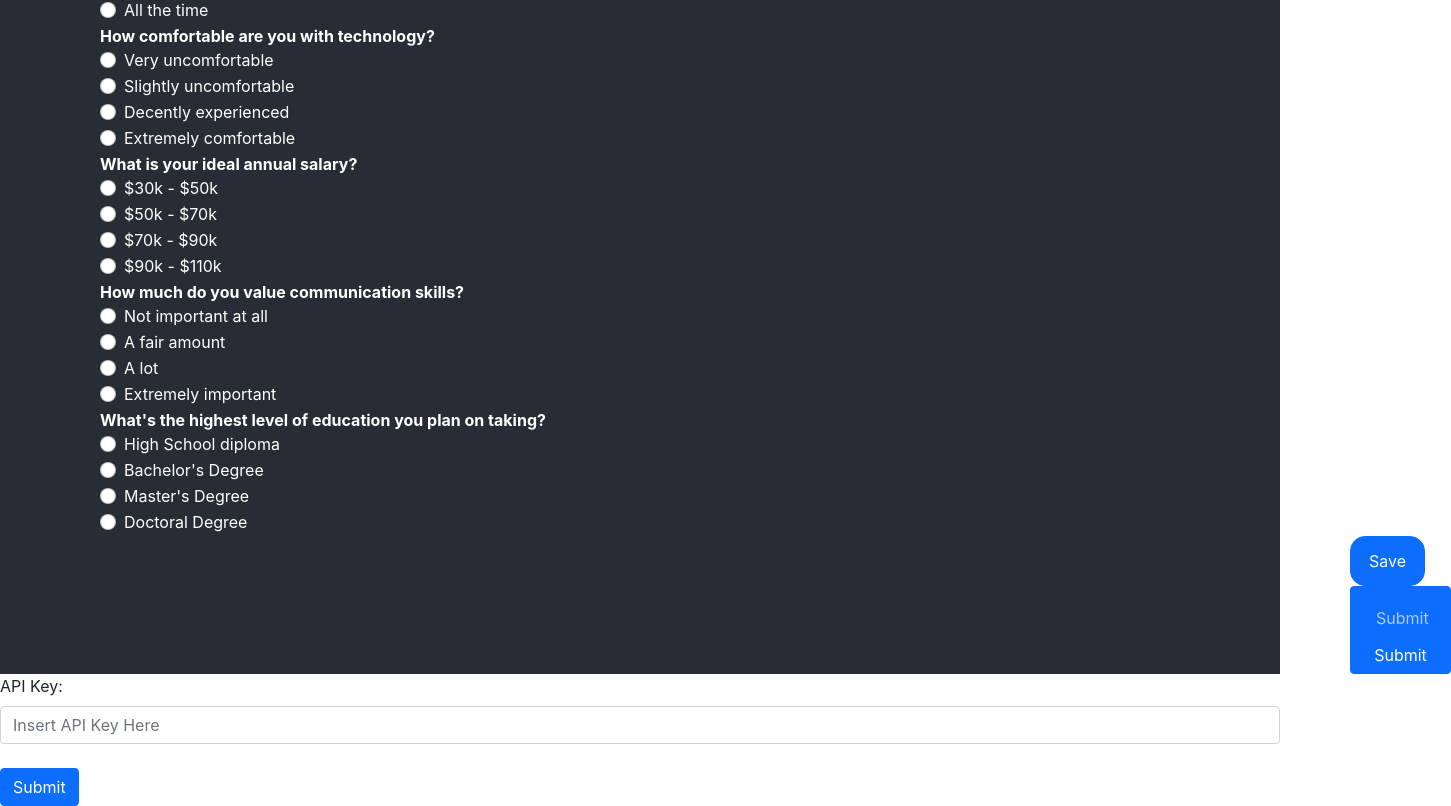
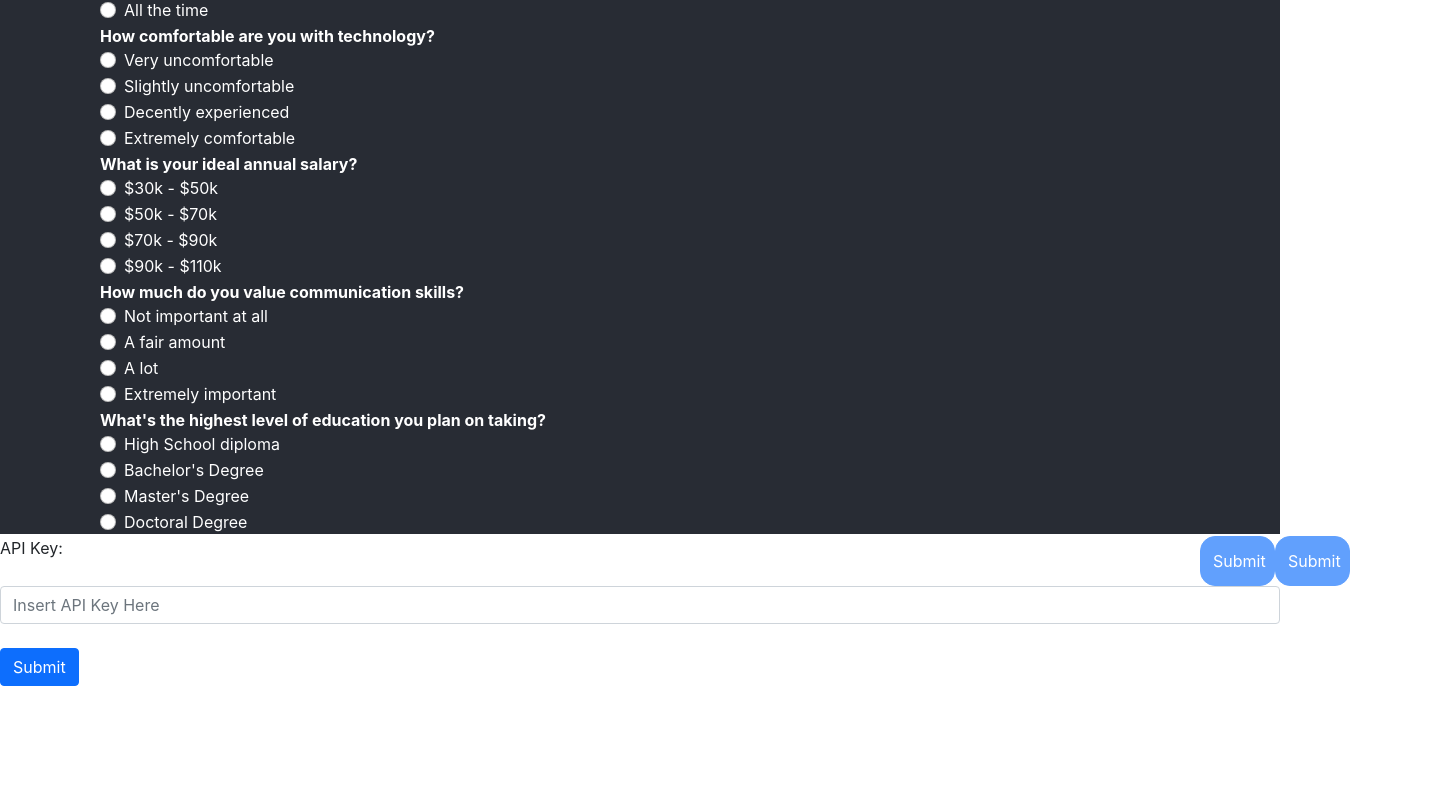
Before and after one commit to bleaky11/starter_helpi, a React (Create React App) app: page /#/basic-questions in a window 1280 px wide. Shown: the part 898-1704 px from the top of the page, 1451 px wide, since content can reach past the window. After the commit the page ends 1584 px from the top, so only its background shows below. Built offline with nearby package versions, Linux system fonts and the light colour scheme.

Commit message:
Testing Save button

```diff
--- a/src/App.tsx
+++ b/src/App.tsx
@@ -24,6 +24,7 @@ function App() {
   const [page, setPage] = useState<string>("Home"); // Visibility for accessing basic questions
   const [basicComplete, toggleBasic] = useState<boolean>(false)// To track basic question completion
   const [detailedComplete, toggleDetailed] = useState<boolean>(false) // To track detailed question completion
+  const[savedCareer, setCareer] = useState<string>("");
 
   // Sets the local storage item to the API key the user inputted
   function handleSubmit() {
@@ -40,7 +41,7 @@ function App() {
           <>
           <HeaderComponent setPage={setPage} page={page} />
             <Routes>
-              <Route path="/basic-questions" element={<BasicCareerComponent basicComplete={basicComplete} toggleBasic={toggleBasic}/>}/>
+              <Route path="/basic-questions" element={<BasicCareerComponent basicComplete={basicComplete} toggleBasic={toggleBasic} savedCareer = {savedCareer} setCareer = {setCareer}/>}/>
               <Route path="/detailed-questions" element={<DetailedCareerComponent detailedComplete={detailedComplete} toggleDetailed={toggleDetailed}/>}/>
               <Route path="/" element={<MainPage setPage={setPage} page={page} basicComplete={basicComplete} detailedComplete={detailedComplete}/>} />
             </Routes>
--- a/src/basicCareer.tsx
+++ b/src/basicCareer.tsx
@@ -7,12 +7,15 @@ export interface submitButton{ // Interface for keeping track of Basic Question
   basicComplete: boolean;
   toggleBasic: (notBasic: boolean) => void;
 }
-export function Submit({basicComplete, toggleBasic}: submitButton){
-    toggleBasic(!basicComplete);
-    alert("Thanks for completing the Basic Career quiz!");
+
+export interface saveButton
+{
+  savedCareer: string
+  setCareer: (newState: string) => void;
 }
 
-export function BasicCareerComponent({basicComplete, toggleBasic}: submitButton): JSX.Element {
+export function BasicCareerComponent({basicComplete, toggleBasic, savedCareer, setCareer}: submitButton & saveButton): JSX.Element
+{
   const [progress, setProgress] = useState<number>(0);
   const [questions, setQuestions] = useState([
     { text: "How much noise do you mind in your work environment?", type: "radio", choices: [{ id: 1, label: "No noise" }, { id: 2, label: "A little noise" }, { id: 3, label: "A lot of noise" }, {id: 4, label: "I don't mind any"}], selected: [false, false, false, false] },
@@ -26,8 +29,28 @@ export function BasicCareerComponent({basicComplete, toggleBasic}: submitButton)
     { text: "What's the highest level of education you plan on taking?", type: "radio", choices: [{ id: 1, label: "High School diploma" }, { id: 2, label: "Bachelor's Degree" }, { id: 3, label: "Master's Degree" }, {id: 4, label: "Doctoral Degree"}], selected: [false, false, false, false] }
   ]);
 
-  useEffect(() =>
+  function handleSave()
+  {
+    localStorage.setItem("quizProgress", JSON.stringify(progress));
+    localStorage.setItem("quizAnswers", JSON.stringify(questions));
+  }
+
+  function handleSubmit({basicComplete, toggleBasic}: submitButton)
+  {
+    toggleBasic(!basicComplete);
+    handleSave();
+    if (questions.some(question => question.selected.some(selected => selected)))
     {
+      setCareer("quizAnswers");
+    }
+    else
+    {
+      setCareer("");
+    }
+    alert("Thanks for completing the Basic Career quiz!");
+  }
+
+  useEffect(() => {
     const savedProgress = localStorage.getItem("quizProgress");
     const savedAnswers = localStorage.getItem("quizAnswers");
     if (savedProgress)
@@ -38,22 +61,33 @@ export function BasicCareerComponent({basicComplete, toggleBasic}: submitButton)
     {
       setProgress(0);
     }
-    if (savedAnswers)
-    {
+    if (savedAnswers) {
       setQuestions(JSON.parse(savedAnswers));
     }
   }, []);
 
-  const handleSave = () => {
-  localStorage.setItem("quizProgress", JSON.stringify(progress));
-  localStorage.setItem("quizAnswers", JSON.stringify(questions));
+  function BasicSubmit({basicComplete, toggleBasic}: submitButton): JSX.Element {
+    return(<div>
+      <Button style = {{height: "50px", width: "75px", borderRadius: "15px"}} disabled={progress < 100} onClick={() => handleSubmit({basicComplete, toggleBasic})}>Submit</Button>
+    </div>)
   }
 
-  function BasicSubmit({basicComplete, toggleBasic}: submitButton): JSX.Element {
+  function BasicSave({savedCareer, setCareer }: saveButton): JSX.Element
+  {
+      const savedAnswers = localStorage.getItem("quizAnswers");
+      const savedProgress = localStorage.getItem("quizProgress");
+      if (savedAnswers) {
+        setCareer("quizAnswers");
+      } else if (savedProgress) {
+        setCareer("quizProgress");
+      } else {
+        setCareer("");
+      }
     return(<div>
-      <Button style = {{height: "50px", width: "75px", borderRadius: "15px"}} disabled={progress < 100} onClick={() => Submit({basicComplete, toggleBasic})}>Submit</Button>
+      <Button style = {{height: "50px", width: "75px", borderRadius: "15px"}} disabled={progress < 100}>Submit</Button>
     </div>)
   }
+
 
   function updateAnswer(event: React.ChangeEvent<HTMLInputElement>, index: number, selectIndex: number) {
     const updatedQuestions = [...questions];
@@ -120,9 +154,10 @@ export function BasicCareerComponent({basicComplete, toggleBasic}: submitButton)
           ))}
         </div>
         <div style={{ marginLeft: "1350px"}}>
-    <Button onClick = {handleSave} style={{ height: "50px", width: "75px", marginRight: "2px", borderRadius: "15px" }}>Save</Button>
-    <Button><BasicSubmit basicComplete={basicComplete} toggleBasic={toggleBasic}/>
-        Submit</Button>
+    <div style = {{display: "flex", float: "right"}}>
+    <BasicSubmit basicComplete={basicComplete} toggleBasic={toggleBasic}/>
+    <BasicSave savedCareer= {savedCareer} setCareer={setCareer}></BasicSave>
+    </div>
 </div>
       </div>
     </div>
```
